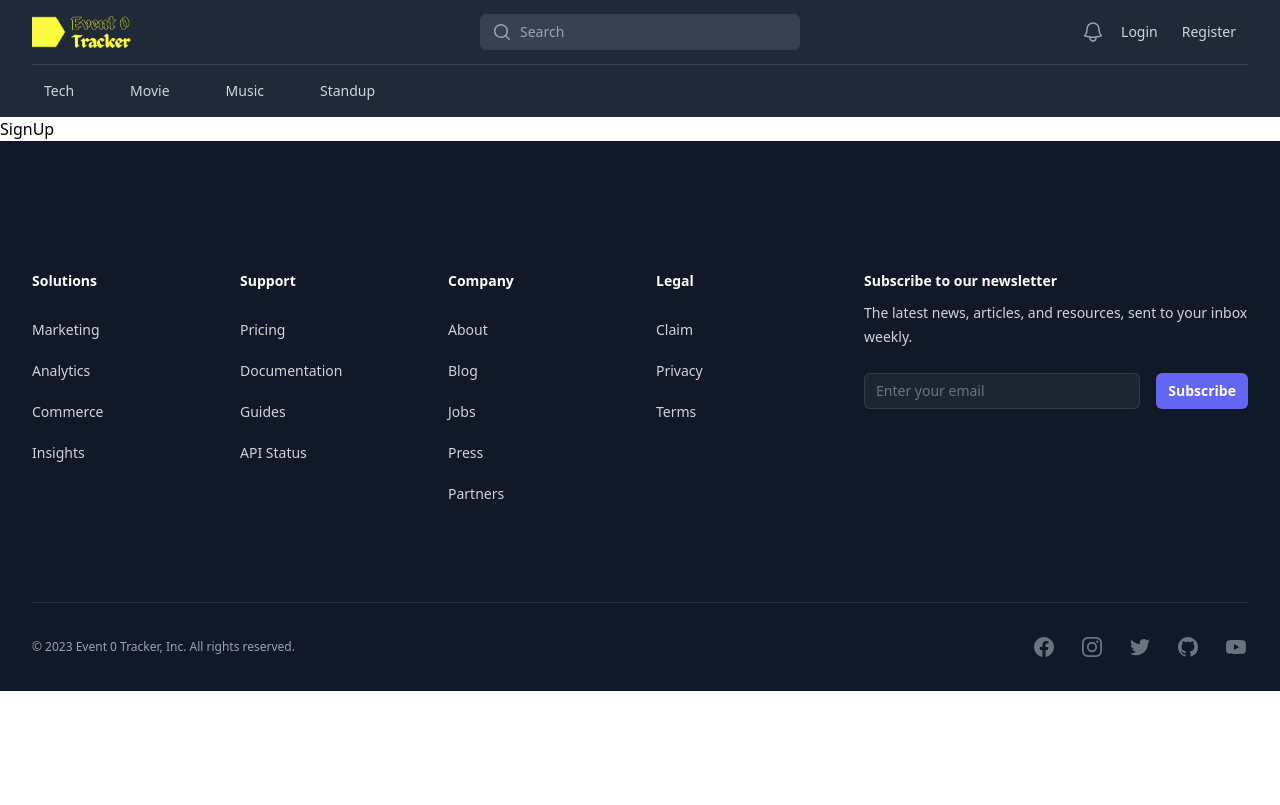
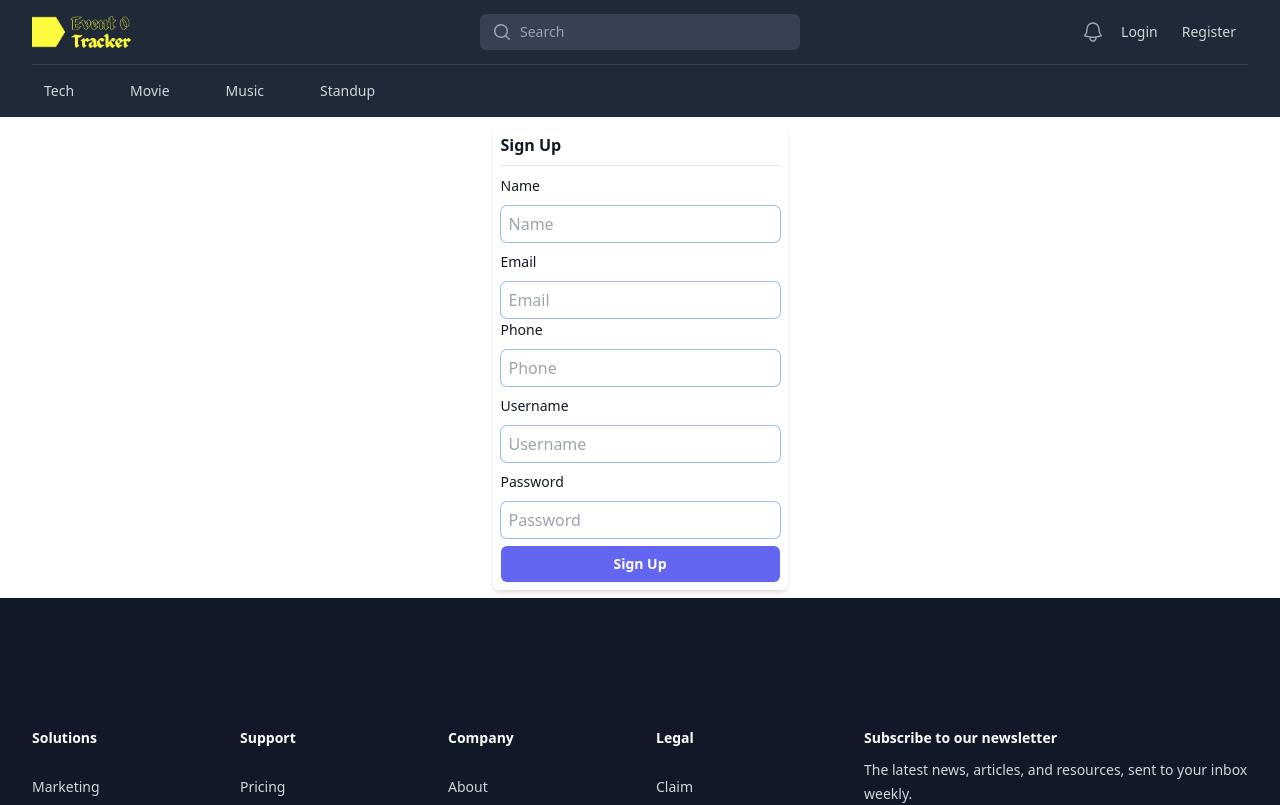
Before and after one commit to DeveloperVikasKumaR/event0tracker, a React (Vite) app: page /signup in a window 1280 px wide. Shown: the top 805 px of the page. Built offline with nearby package versions, Linux system fonts and the light colour scheme.

Commit message:
feat : sign up page with validation and css

```diff
--- a/src/pages/Login.tsx
+++ b/src/pages/Login.tsx
@@ -1,7 +1,7 @@
 import Card from "../components/atom/Card"
 import Container from "../components/atom/Container"
 import { ExclamationCircleIcon } from "@heroicons/react/20/solid"
-import {useEffect, useState} from 'react'
+import {useState} from 'react'
 
 const Login = () => {
   const [email, setEmail] = useState('');
@@ -48,6 +48,9 @@ const Login = () => {
   return (
     <Container>
       <Card customCss="mx-auto my-2">
+        <div className="border-b border-gray-200 pb-2 mb-2">
+          <h3 className="text-base font-semibold leading-6 text-gray-900">Login</h3>
+        </div>
         <div className="mx-auto max-w-sm">
           <label
            htmlFor="email"
@@ -109,7 +112,7 @@ const Login = () => {
           </div>
           <div className=" flex justify-center">
             <button type="button" onClick={handleLogin} className=" flex w-full items-center justify-center rounded-md bg-indigo-500 px-3 py-2 text-sm font-semibold text-white shadow-sm hover:bg-indigo-400 focus-visible:outline focus-visible:outline-2 focus-visible:outline-offset-2 focus-visible:outline-indigo-500 ">
-              click me
+              Login
             </button>
           </div>
         </div>
--- a/src/pages/Signup.tsx
+++ b/src/pages/Signup.tsx
@@ -1,9 +1,256 @@
+import Card from "../components/atom/Card"
+import Container from "../components/atom/Container"
+import { ExclamationCircleIcon } from "@heroicons/react/20/solid"
+import {useState} from 'react'
 
 const Signup = () => {
+  const [email, setEmail] = useState('');
+  const [password, setPassword ] = useState('')
+  const [name, setName ] = useState('')
+  const [username, setUsername] = useState('')
+  const [phone, setPhone] = useState('')
+  const [invalidPasswordError, setInvalidPasswordError] = useState('')
+  const [invalidEmailError, setInvalidEmailError] = useState('')
+  const [invalidUsernameError, setInvalidUsernameError] = useState('')
+  const [invalidPhoneError, setInvalidPhoneError] = useState('')
+  const [invalidNameError, setInvalidNameError] = useState('')
+
+  const handleEmailChange = (ev: any) => {
+    setEmail(ev.target.value)
+  }
+  const handlePasswordChange = (ev: any) => {
+    setPassword(ev.target.value)
+  }
+  const handleNameChange = (ev: any) => {
+    setName(ev.target.value)
+  }
+  const handleUsernameChange = (ev: any) => {
+    setUsername(ev.target.value)
+  }
+  const handlePhoneChange = (ev: any) => {
+    setPhone(ev.target.value)
+  }
+  const resetErrorMsgs = ()=>{
+    setInvalidNameError('')
+    setInvalidEmailError('')
+    setInvalidPhoneError('')
+    setInvalidUsernameError('')
+    setInvalidPasswordError('')
+  }
+
+
+  const handleLogin = () => {
+    resetErrorMsgs()
+
+    if (name.length == 0) {
+      setInvalidNameError('Empty Name')
+      return
+    }
+    if (name.length > 50) {
+      setInvalidNameError('Max Length Should Be 50 Characters')
+      return
+    }
+    if(email.length == 0){
+      setInvalidEmailError('Empty Email')
+      return
+    }
+    const emailRegex = /^[^\s@]+@[^\s@]+\.[^\s@]+$/;
+    if (!emailRegex.test(email)){
+      setInvalidEmailError('wrong format')
+      return
+    }
+    if(phone?.toString().length != 10){
+      setInvalidPhoneError('Invalid Phone Number')
+      return
+    }
+    const usernameRegex = /^[A-Za-z][A-Za-z0-9_]{1,29}$/;
+    if(!usernameRegex.test(username)){
+      setInvalidUsernameError('Invalid Username')
+      return
+    }
+    if(password.length == 0){
+      setInvalidPasswordError('Empty Password')
+      return
+    }
+    const passwordRegex = /^(?=.*[a-z])(?=.*[A-Z])(?=.*\d)(?=.*[@$!%*?&])[A-Za-z\d@$!%*?&]{8,}$/;
+    if(!passwordRegex.test(password)){
+      setInvalidPasswordError('Invalid Password')
+      return
+    }
+
+
+
+
+  }
+
   return (
-    <div>
-      SignUp
-    </div>
+    <Container>
+      <Card customCss="mx-auto my-2">
+        <div className="border-b border-gray-200 pb-2 mb-2">
+          <h3 className="text-base font-semibold leading-6 text-gray-900">Sign Up</h3>
+        </div>
+        <div className="mx-auto max-w-sm">
+          {/* name */}
+          <label
+             htmlFor="name"
+             className="block text-sm font-medium leading-6 text-gray-900">
+             Name
+          </label>
+          <div className="relative mt-2 rounded-md shadow-sm">
+            <input
+             type="text"
+             name="name"
+             id="name"
+             className= {` ${invalidNameError ? "placeholder: text-red-500 focus: ring-red-500" : ""} block w-full mb-2 rounded-md border-0 py-1.5 pr-10 ring-1 p-2 placeholder:`}
+             placeholder="Name"
+             value={name}
+            //  aria-onInvalid="true"
+             aria-describedby="name-error"
+             onChange={handleNameChange}
+            />
+            {invalidNameError &&(
+              <div className="pointer-events-none absolute inset-y-0 right-0 flex items-center pr-3">
+              <ExclamationCircleIcon className="h-5 w-5 text-red-500"
+               aria-hidden="true" />
+            </div>
+            )}
+            {invalidNameError && (
+              <p className=" mt-2 text-sm text-red-600" id="password-error">
+                {invalidNameError}
+              </p>
+            )}
+          </div>
+          {/* email */}
+          <label
+           htmlFor="email"
+           className="block text-sm font-medium leading-6 text-gray-900">
+            Email
+          </label>
+          <div className="relative mt-2 rounded-md shadow-sm">
+            <input
+             type="email"
+             name="email"
+             id="email"
+             className= {` ${invalidEmailError ? "  placeholder: text-red-500 focus: ring-red-500" : ""} block w-full rounded-md border-0 py-1.5 pr-10 ring-1 p-2 placeholder:`}
+             placeholder="Email"
+             value={email}
+            //  aria-onInvalid="true"
+             aria-describedby="email-error"
+             onChange={handleEmailChange}
+            />
+            {invalidEmailError &&(
+              <div className="pointer-events-none absolute inset-y-0 right-0 flex items-center pr-3">
+              <ExclamationCircleIcon className="h-5 w-5 text-red-500"
+               aria-hidden="true" />
+              </div>
+            )}
+            {invalidEmailError && (
+              <p className=" mt-2 text-sm text-red-600" id="email-error">
+                {invalidEmailError}
+              </p>
+            )}
+          </div>
+          {/* phone */}
+          <label
+             htmlFor="phone"
+             className="block text-sm font-medium leading-6 text-gray-900">
+             Phone
+          </label>
+          <div className="relative mt-2 rounded-md shadow-sm">
+            <input
+             type="number"
+             name="phone"
+             id="phone"
+             className= {` ${invalidPhoneError ? "placeholder: text-red-500 focus: ring-red-500" : ""} block w-full mb-2 rounded-md border-0 py-1.5 pr-10 ring-1 p-2 placeholder:`}
+             placeholder="Phone"
+             value={phone}
+            //  aria-onInvalid="true"
+             aria-describedby="Phone-error"
+             onChange={handlePhoneChange}
+            />
+            {invalidPhoneError &&(
+              <div className="pointer-events-none absolute inset-y-0 right-0 flex items-center pr-3">
+              <ExclamationCircleIcon className="h-5 w-5 text-red-500"
+               aria-hidden="true" />
+            </div>
+            )}
+            {invalidPhoneError && (
+              <p className=" mt-2 text-sm text-red-600" id="password-error">
+                {invalidPhoneError}
+              </p>
+            )}
+          </div>
+          {/* username */}
+          <label
+             htmlFor="username"
+             className="block text-sm font-medium leading-6 text-gray-900">
+             Username
+          </label>
+          <div className="relative mt-2 rounded-md shadow-sm">
+            <input
+             type="text"
+             name="Password"
+             id="password"
+             className= {` ${invalidUsernameError ? "placeholder: text-red-500 focus: ring-red-500" : ""} block w-full mb-2 rounded-md border-0 py-1.5 pr-10 ring-1 p-2 placeholder:`}
+             placeholder="Username"
+             value={username}
+            //  aria-onInvalid="true"
+             aria-describedby="username-error"
+             onChange={handleUsernameChange}
+            />
+            {invalidUsernameError &&(
+              <div className="pointer-events-none absolute inset-y-0 right-0 flex items-center pr-3">
+              <ExclamationCircleIcon className="h-5 w-5 text-red-500"
+               aria-hidden="true" />
+            </div>
+            )}
+            {invalidUsernameError && (
+              <p className=" mt-2 text-sm text-red-600" id="password-error">
+                {invalidUsernameError}
+              </p>
+            )}
+          </div>
+          {/* password */}
+          <label
+             htmlFor="password"
+             className="block text-sm font-medium leading-6 text-gray-900">
+             Password
+          </label>
+          <div className="relative mt-2 rounded-md shadow-sm">
+            <input
+             type="password"
+             name="Password"
+             id="password"
+             className= {` ${invalidPasswordError ? "placeholder: text-red-500 focus: ring-red-500" : ""} block w-full mb-2 rounded-md border-0 py-1.5 pr-10 ring-1 p-2 placeholder:`}
+             placeholder="Password"
+             value={password}
+            //  aria-onInvalid="true"
+             aria-describedby="password-error"
+             onChange={handlePasswordChange}
+            />
+            {invalidPasswordError &&(
+              <div className="pointer-events-none absolute inset-y-0 right-0 flex items-center pr-3">
+              <ExclamationCircleIcon className="h-5 w-5 text-red-500"
+               aria-hidden="true" />
+            </div>
+            )}
+            {invalidPasswordError && (
+              <p className=" mt-2 text-sm text-red-600" id="password-error">
+                {invalidPasswordError}
+              </p>
+            )}
+          </div>
+
+
+
+          <div className=" flex justify-center">
+            <button type="button" onClick={handleLogin} className=" flex w-full items-center justify-center rounded-md bg-indigo-500 px-3 py-2 text-sm font-semibold text-white shadow-sm hover:bg-indigo-400 focus-visible:outline focus-visible:outline-2 focus-visible:outline-offset-2 focus-visible:outline-indigo-500 ">
+              Sign Up
+            </button>
+          </div>
+        </div>
+      </Card>
+    </Container>
   )
 }
 
```
